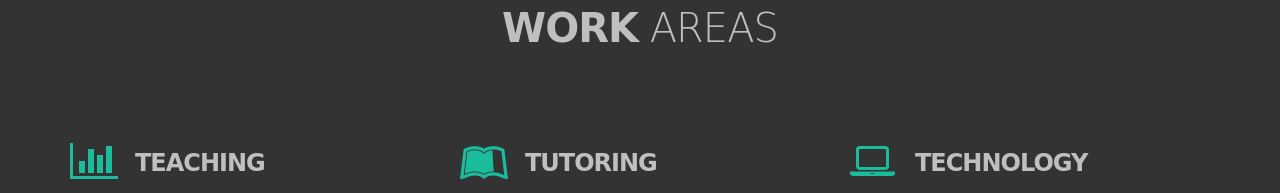
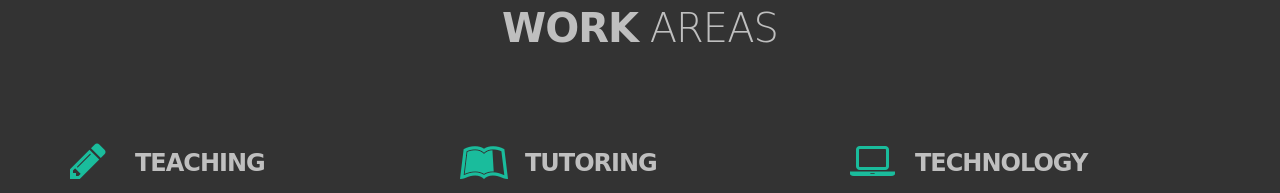
Before and after one commit to Cass-Arsenault/Cass-Arsenault.github.io, a plain HTML site: page index.html in a window 1280 px wide. Shown: the part 1360-1553 px from the top of the page. Drawn offline with nearby package versions, Linux system fonts and the light colour scheme; a web font is replaced by a local one.

Commit message:
Pencils are better than charts

```diff
--- a/index.html
+++ b/index.html
@@ -133,7 +133,7 @@
                   <div>
                   <div class="row">
                     <div class="col-xs-2">
-                      <span class="fa fa-bar-chart-o green fa-3x icon-work"></span>
+                      <span class="fa fa-pencil green fa-3x icon-work"></span>
                     </div>
 
                     <div class="col-xs-10">
```
